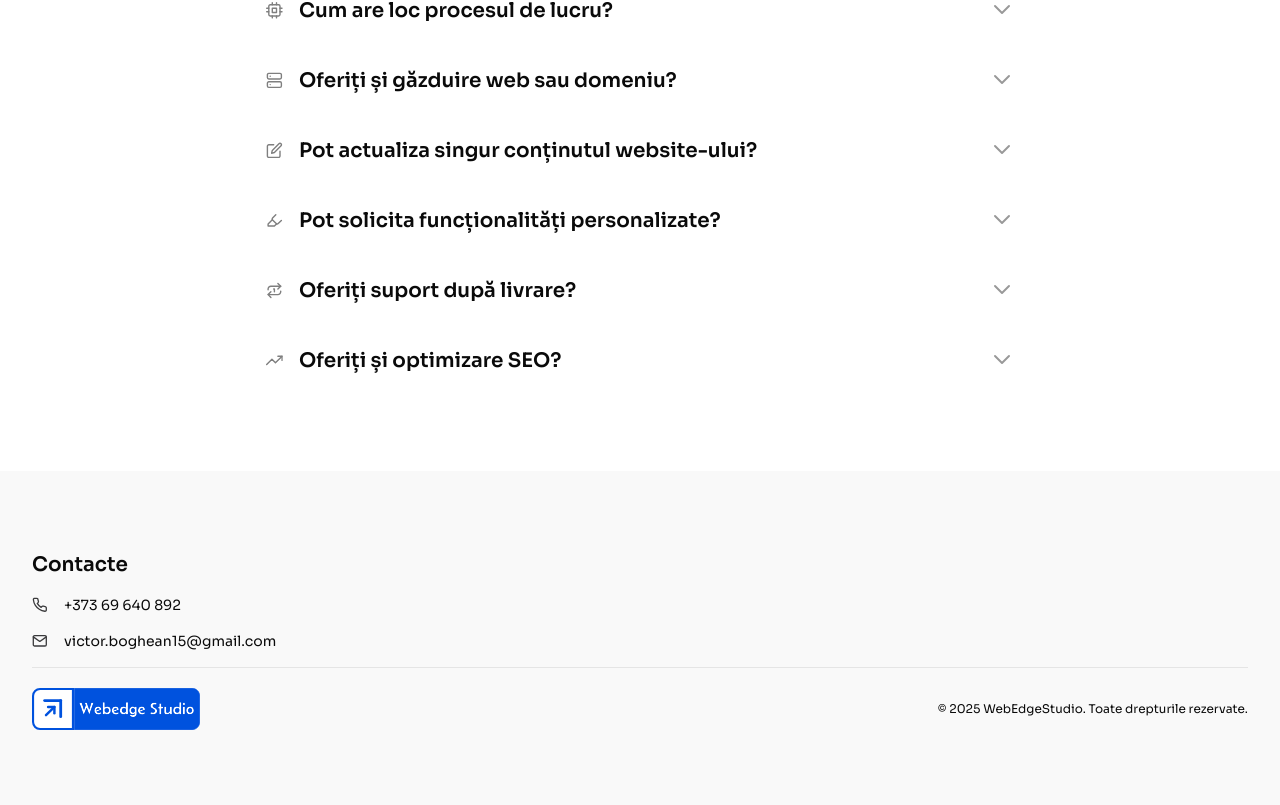
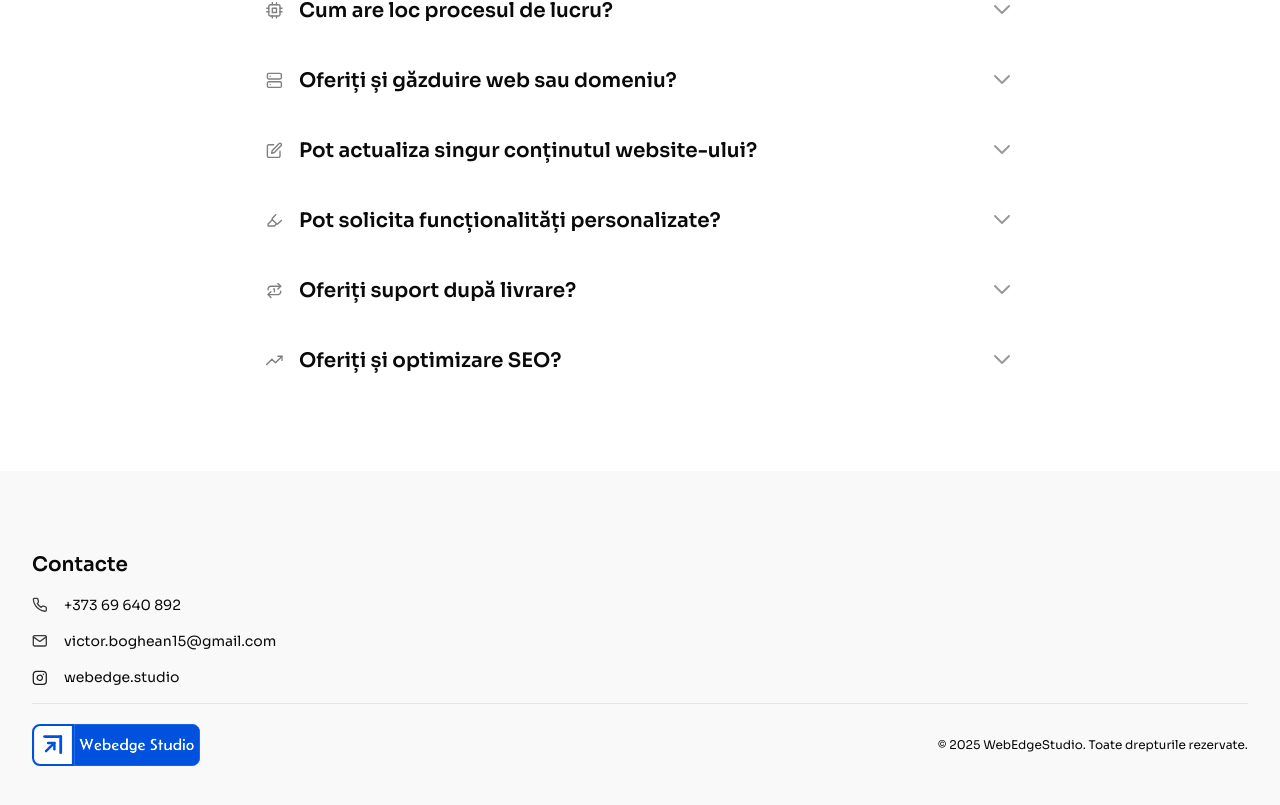
Before and after one commit to Victor-Boghean/webedge-studio, a Next.js app: page / in a window 1280 px wide. Shown: the part 5649-6454 px from the top of the page. Built offline with nearby package versions, Linux system fonts and the light colour scheme.

Commit message:
Development - Footer links

```diff
--- a/components/layout/footer.tsx
+++ b/components/layout/footer.tsx
@@ -4,6 +4,7 @@ import Link from "next/link";
 import logo from "@/assets/images/branding/webedge-logo.svg";
 import mail from "@/assets/icons/mail-icon.svg";
 import phone from "@/assets/icons/phone-icon.svg";
+import instagram from "@/assets/icons/instagram.svg";
 
 export const Footer = () => (
   <footer className="bg-main-gray overflow-hidden py-20" id="footer">
@@ -29,6 +30,15 @@ export const Footer = () => (
               victor.boghean15@gmail.com
             </Link>
           </div>
+          <div className={"flex items-center gap-4"}>
+            <Image src={instagram} alt={"Instagram icon"} />
+            <Link
+              href={"https://www.instagram.com/webedge.studio/"}
+              className="font-sora hover:text-primary/70 text-sm transition-all duration-150 ease-in-out hover:cursor-pointer"
+            >
+              webedge.studio
+            </Link>
+          </div>
         </div>
       </div>
       <hr className={"py-2.5"} />
--- a/components/shared/pricing-card.tsx
+++ b/components/shared/pricing-card.tsx
@@ -47,6 +47,7 @@ export const PricingCard = (props: PricingCardProps) => {
           <AppButton
             label={"Solicită ofertă"}
             className={cn("w-full bg-black/80 shadow-[0_4px_20px_rgba(0,0,0,0.30)]", popular && "bg-black")}
+            linkRef={"tel:+37369640892"}
           />
         </div>
       </div>
```
Also changed, not shown: assets/icons/instagram.svg (added).
